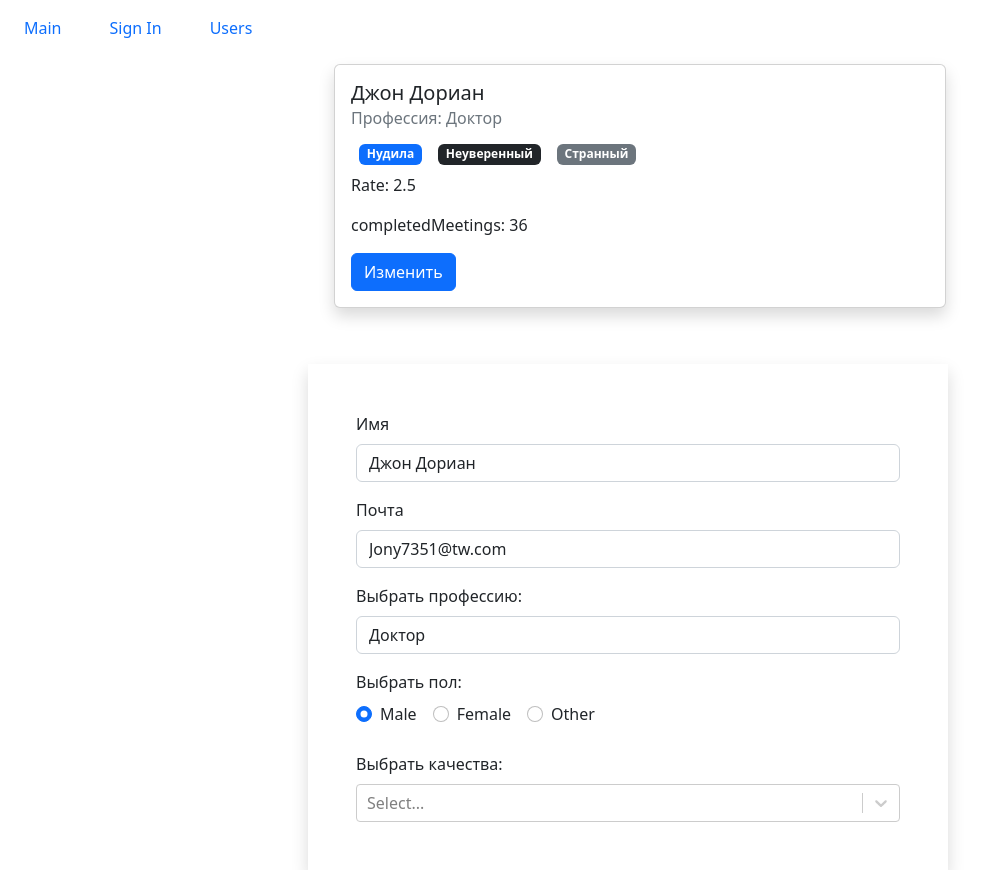
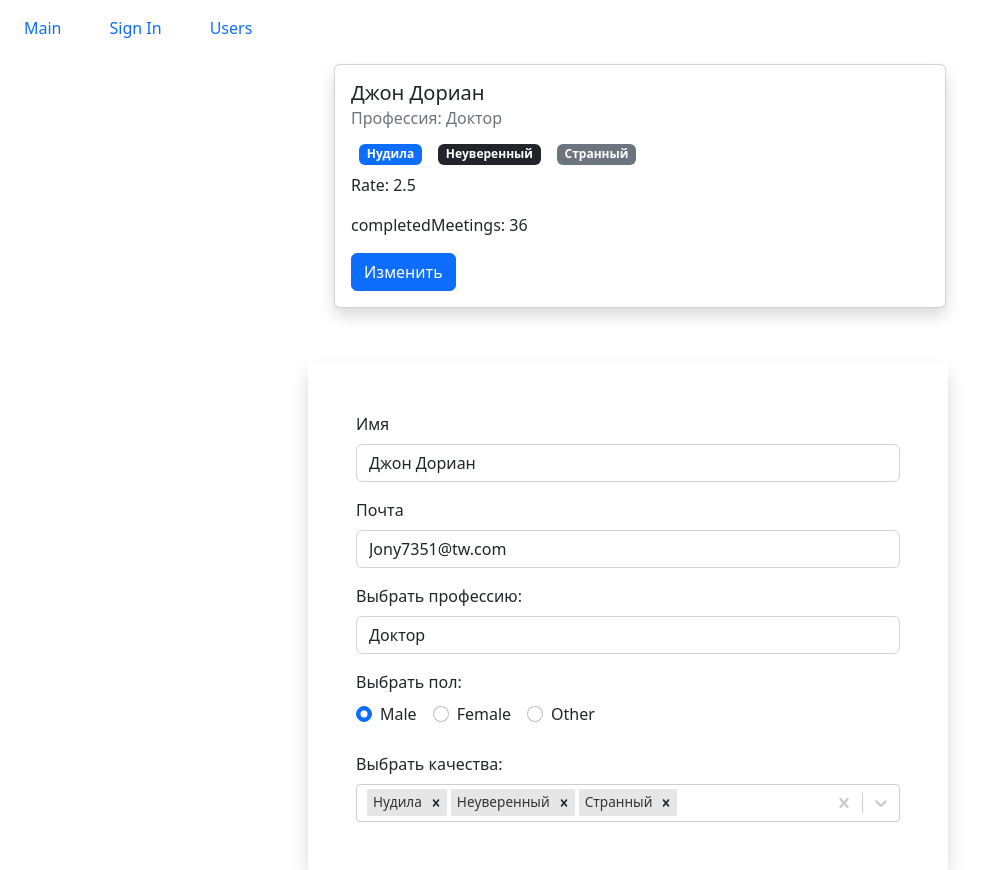
Before and after one commit to NMKD/fast-company, a React (Create React App) app: page /users/67rdca3eeb7f6fgeed471815/edit in a window 1280 px wide. Shown: the whole page, without its empty margins (0-990 px from the left). Built offline with nearby package versions, Linux system fonts and the light colour scheme.

Commit message:
Sate has added for formUser

```diff
--- a/src/components/ui/form/fields/multiSelectField.jsx
+++ b/src/components/ui/form/fields/multiSelectField.jsx
@@ -11,6 +11,14 @@ const MultiSelectField = ({ options, onChange, label, name, defaultValue }) => {
                   value: options[opt]._id
               }))
             : options;
+
+    const defaultValueArray =
+        typeof defaultValue === "object"
+            ? Object.keys(defaultValue).map((opt) => ({
+                  label: defaultValue[opt].name,
+                  value: defaultValue[opt]._id
+              }))
+            : defaultValue;
 
     const handleChange = (value) => {
         onChange({ name, value });
@@ -28,7 +36,7 @@ const MultiSelectField = ({ options, onChange, label, name, defaultValue }) => {
                 classNamePrefix="select"
                 className="basic-multi-select"
                 onChange={handleChange}
-                defaultValue={defaultValue}
+                defaultValue={defaultValueArray}
                 name={name}
             />
         </div>
--- a/src/components/ui/form/fields/selectField.jsx
+++ b/src/components/ui/form/fields/selectField.jsx
@@ -14,13 +14,15 @@ const SelectField = ({
     const getInputClasses = () => {
         return "form-control " + (error ? "is-invalid" : "");
     };
-    const optionsArray =
+
+    const profession =
         typeof options === "object"
             ? Object.keys(options).map((opt) => ({
                   name: options[opt].name,
                   value: options[opt].value
               }))
             : options;
+
     const handleChangeData = ({ target }) => {
         onChange({ name: target.name, value: target.value });
     };
@@ -39,8 +41,8 @@ const SelectField = ({
                 <option disabled value="">
                     {defaulOption}
                 </option>
-                {optionsArray &&
-                    optionsArray.map((prof) => (
+                {profession &&
+                    profession.map((prof) => (
                         <option
                             key={prof.name + "_" + prof.value}
                             value={prof.name}
@@ -59,7 +61,7 @@ SelectField.propTypes = {
     defaulOption: PropTypes.string.isRequired,
     options: PropTypes.oneOfType([PropTypes.object, PropTypes.array]),
     onChange: PropTypes.func.isRequired,
-    value: PropTypes.string.isRequired,
+    value: PropTypes.string,
     error: PropTypes.string,
     name: PropTypes.string
 };
--- a/src/components/ui/form/formUser.jsx
+++ b/src/components/ui/form/formUser.jsx
@@ -1,3 +1,4 @@
+/* eslint-disable indent */
 import React, { useState, useEffect } from "react";
 import api from "../../../api";
 import TextField from "./fields/textField";
@@ -9,18 +10,12 @@ import RadioField from "./fields/radioField";
 const FormUser = ({ user }) => {
     const [userSate, setUser] = useState(user);
     const [professions, setProfessions] = useState([]);
+    const [qualities, setQualities] = useState({});
     const radioOptions = [
         { name: "Male", value: "male" },
         { name: "Female", value: "female" },
         { name: "Other", value: "other" }
     ];
-    // const [data, setData] = useState({
-    //     name: "",
-    //     email: "",
-    //     profession: "",
-    //     sex: "male",
-    //     qualities: []
-    // });
 
     const handleSubmit = (e) => {
         e.preventDefault();
@@ -28,17 +23,16 @@ const FormUser = ({ user }) => {
     };
 
     const handleChangeData = (target) => {
-        console.log(userSate);
         setUser((prevState) => ({
             ...prevState,
             [target.name]: target.value
         }));
+        console.log(userSate);
     };
     useEffect(() => {
         async function fetchData() {
             try {
-                const newProf = await api.professions.fetchAll();
-                setProfessions(newProf);
+                setProfessions(await api.professions.fetchAll());
             } catch (error) {
                 throw new Error(
                     "error when mounting the component SignUpForm in ui/form"
@@ -47,6 +41,19 @@ const FormUser = ({ user }) => {
         }
         fetchData();
     }, [professions]);
+
+    useEffect(() => {
+        async function fetchData() {
+            try {
+                setQualities(await api.qualities.fetchAll());
+            } catch (error) {
+                throw new Error(
+                    "error when mounting the component SignUpForm in ui/form"
+                );
+            }
+        }
+        fetchData();
+    }, [qualities]);
 
     return (
         <>
@@ -80,10 +87,10 @@ const FormUser = ({ user }) => {
                 />
                 <MultiSelectField
                     label="Выбрать качества:"
-                    options={userSate.qualities}
+                    options={qualities}
                     name="qualities"
                     onChange={handleChangeData}
-                    value={[]}
+                    defaultValue={userSate.qualities}
                 />
             </form>
         </>
```
